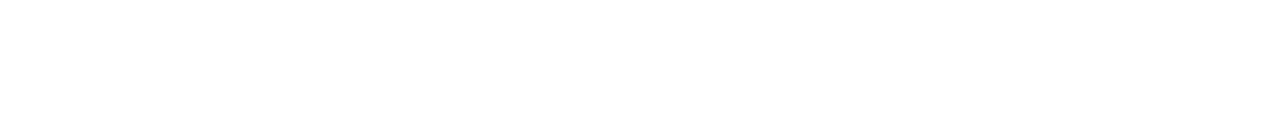
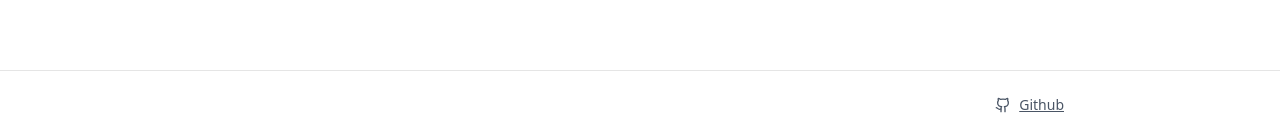
Before and after one commit to bingbing-ba/the-better-ux, a Next.js app: page / in a window 1280 px wide. Shown: the part 794-930 px from the top of the page. Before the commit the page ends 800 px from the top, so only its background shows below. Built offline with nearby package versions, Linux system fonts and the light colour scheme.

Commit message:
feat(footer): add GitHub icon + link in global footer (layout)

```diff
--- a/app/layout.tsx
+++ b/app/layout.tsx
@@ -2,6 +2,8 @@
 import { Roboto, Roboto_Mono } from 'next/font/google';
 import './globals.css';
 import { Providers } from './providers';
+import Link from 'next/link';
+import { Github } from 'lucide-react';
 
 const roboto = Roboto({
   variable: '--font-roboto',
@@ -26,7 +28,24 @@
   return (
     <html lang="en">
       <body className={`${roboto.variable} ${robotoMono.variable} antialiased`}>
-        <Providers>{children}</Providers>
+        <Providers>
+          <div className="min-h-screen">
+            {children}
+            <footer className="mt-16 border-t py-6 text-sm text-gray-600">
+              <div className="mx-auto flex max-w-4xl items-center justify-end gap-2 px-6">
+                <Github className="h-4 w-4" />
+                <Link
+                  href="https://github.com/bingbing-ba/the-better-ux"
+                  target="_blank"
+                  rel="noopener noreferrer"
+                  className="underline hover:text-gray-800"
+                >
+                  Github
+                </Link>
+              </div>
+            </footer>
+          </div>
+        </Providers>
       </body>
     </html>
   );
--- a/specs/001-ux-cases-browser/tasks.md
+++ b/specs/001-ux-cases-browser/tasks.md
@@ -159,6 +159,7 @@
 - [x] T057 [P] Fix description height for both Do/Don't examples to prevent toggle position shift ✅
 - [x] T058 [P] Make description height responsive for mobile (375px viewport) ✅
 - [x] T059 [P] Replace emoji (❌/✅) with Lucide icons (XCircle/CheckCircle) in Examples and DoDontToggle ✅
+- [ ] T060 [P] Add footer with GitHub icon + text linking to repo in app/layout.tsx
 
 ---
 
```
